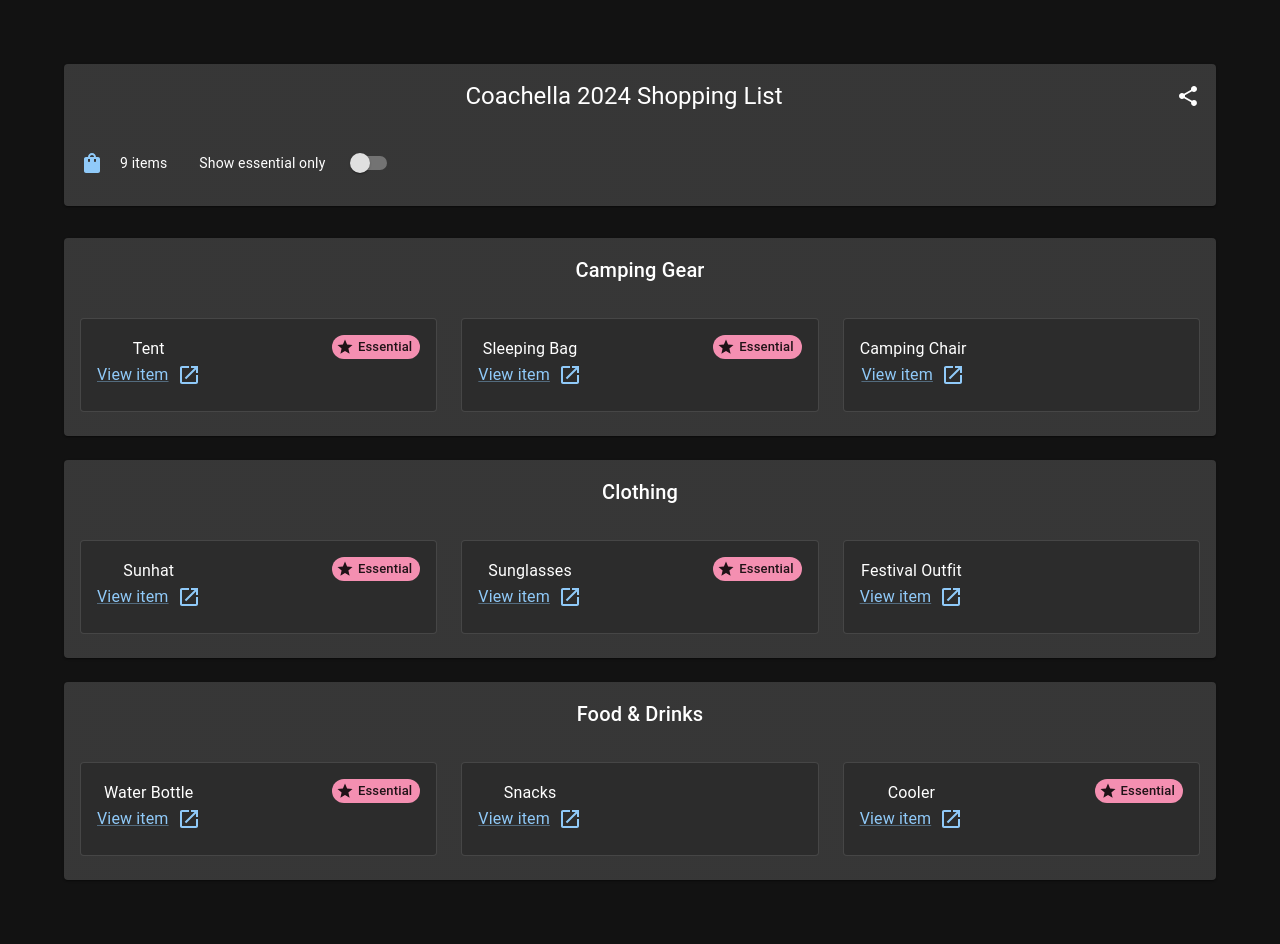
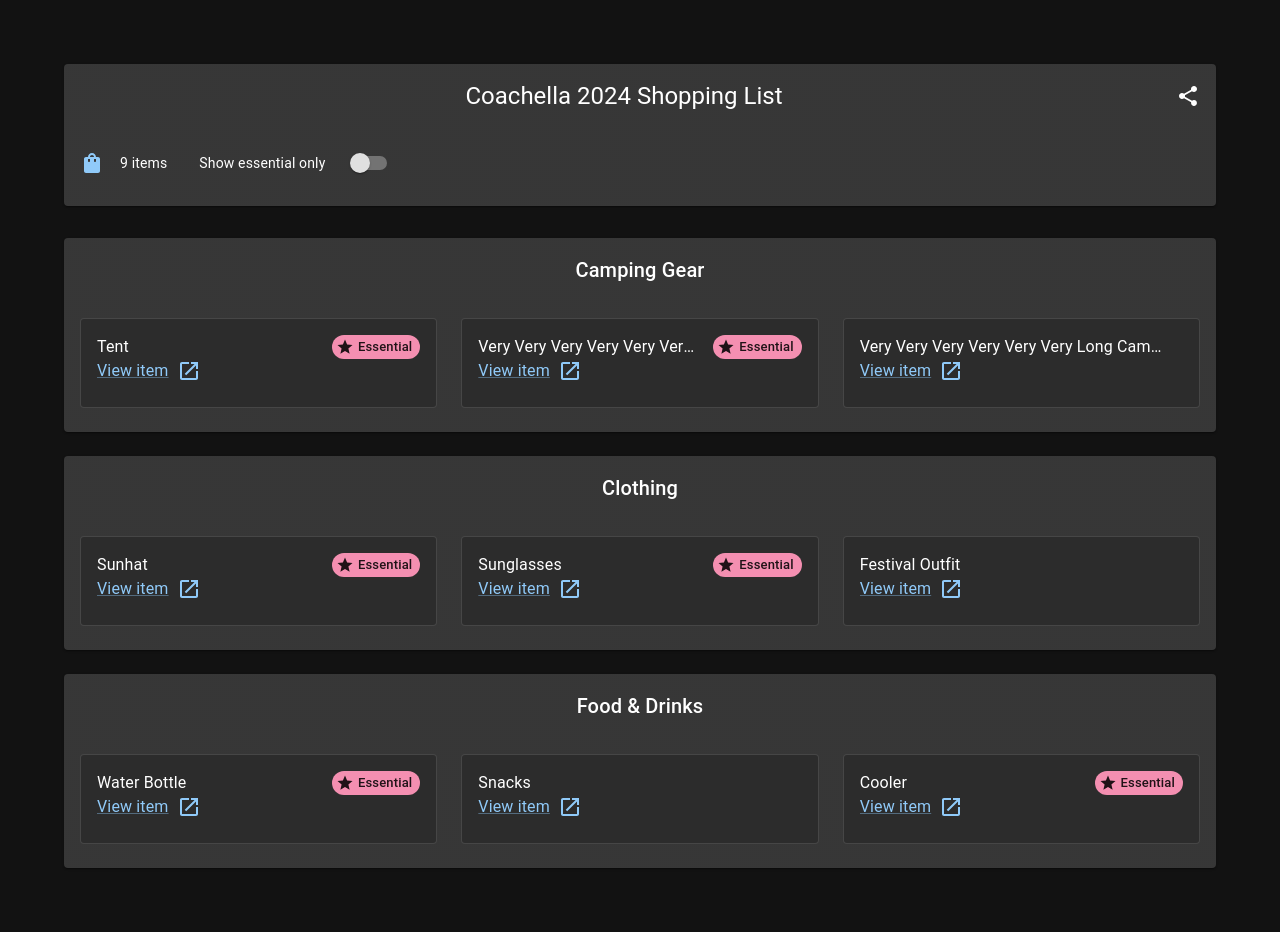
Before and after one commit to SeanAkin/FestivaList-UI, a React (Vite) app: page / in a window 1280 px wide. Built offline with nearby package versions, Linux system fonts and the light colour scheme.

Commit message:
Theme Provider, Item Styles, Mock Service and Minor Bug Fix

```diff
--- a/src/App.tsx
+++ b/src/App.tsx
@@ -1,7 +1,13 @@
+import { ThemeProvider } from "@mui/material";
 import './App.css'
 import ShoppingListPage from "@/pages/ShoppingList/ShoppingList";
+import darkTheme from "@/theme/darkTheme.ts";
 
 function App() {
-  return <ShoppingListPage />;
+  return(
+      <ThemeProvider theme={darkTheme}>
+        <ShoppingListPage />
+      </ThemeProvider>
+  );
 }
 export default App
--- a/src/components/ShoppingList/Item.module.css
+++ b/src/components/ShoppingList/Item.module.css
@@ -8,22 +8,40 @@
 
 .content {
   display: flex;
+  justify-content: space-between;
   align-items: flex-start;
-    justify-content: space-between;
   padding: 1rem;
+}
+
+.left {
+  display: flex;
+  flex-direction: column;
+  overflow: hidden;
+  margin-right: 1rem;
+}
+
+.right {
+  display: flex;
+  justify-content: flex-end;
+  align-items: center;
 }
 
 .name {
   font-weight: 600;
+  text-align: left;
+  overflow: hidden;
+  white-space: nowrap;
+  text-overflow: ellipsis;
 }
 
 .link {
   display: inline-flex;
   align-items: center;
   font-size: 14px;
-    color: var(--primary-main);
+  color: var(--primary-main, #90caf9);
   margin-top: 0.5rem;
   text-decoration: none;
+  white-space: nowrap;
 }
 
 .link:hover {
@@ -37,7 +55,6 @@
 
 .essential {
   font-weight: 500;
-    margin-left: 0.5rem;
 }
 
 .starIcon {
--- a/src/components/ShoppingList/Item.tsx
+++ b/src/components/ShoppingList/Item.tsx
@@ -1,4 +1,4 @@
-import { Card, CardContent, Typography, Chip, Link as MuiLink, Box } from "@mui/material";
+import { Card, CardContent, Typography, Chip, Link as MuiLink, Box, Tooltip } from "@mui/material";
 import { Star, OpenInNew } from "@mui/icons-material";
 import { Item as ItemType } from "@/types/item";
 import styles from "./Item.module.css";
@@ -11,10 +11,12 @@
   return (
     <Card className={styles.card} variant="outlined">
       <CardContent className={styles.content}>
-        <Box>
-          <Typography variant="subtitle1" className={styles.name}>
+        <Box className={styles.left}>
+          <Tooltip title={item.name} placement="top-start">
+            <Typography className={styles.name}>
               {item.name}
             </Typography>
+          </Tooltip>
           {item.url && (
             <MuiLink
               href={item.url}
@@ -28,6 +30,7 @@
           )}
         </Box>
         {item.essential && (
+          <Box className={styles.right}>
             <Chip
               label="Essential"
               icon={<Star className={styles.starIcon} />}
@@ -35,6 +38,7 @@
               color="secondary"
               className={styles.essential}
             />
+          </Box>
         )}
       </CardContent>
     </Card>
--- a/src/components/ShoppingList/ShoppingList.tsx
+++ b/src/components/ShoppingList/ShoppingList.tsx
@@ -1,4 +1,4 @@
-import { useState } from "react";
+import { useEffect, useState } from "react";
 import {
   Container,
   Card,
@@ -6,111 +6,38 @@
   CardContent,
   Typography,
   Switch,
-  Grid,
   IconButton,
   Box,
+  Grid2
 } from "@mui/material";
 import { Share, ShoppingBag } from "@mui/icons-material";
 import { ShoppingList as ShoppingListType } from "@/types/shoppingList";
 import Category from "./Category";
 import styles from "./ShoppingList.module.css";
-
-const mockShoppingList: ShoppingListType = {
-  guidId: "123e4567-e89b-12d3-a456-426614174000",
-  name: "Coachella 2024 Shopping List",
-  categories: [
-    {
-      categoryId: "1",
-      name: "Camping Gear",
-      items: [
-        {
-          itemId: "1",
-          name: "Tent",
-          url: "https://example.com/tent",
-          essential: true,
-        },
-        {
-          itemId: "2",
-          name: "Sleeping Bag",
-          url: "https://example.com/sleeping-bag",
-          essential: true,
-        },
-        {
-          itemId: "3",
-          name: "Camping Chair",
-          url: "https://example.com/chair",
-          essential: false,
-        },
-      ],
-    },
-    {
-      categoryId: "2",
-      name: "Clothing",
-      items: [
-        {
-          itemId: "4",
-          name: "Sunhat",
-          url: "https://example.com/sunhat",
-          essential: true,
-        },
-        {
-          itemId: "5",
-          name: "Sunglasses",
-          url: "https://example.com/sunglasses",
-          essential: true,
-        },
-        {
-          itemId: "6",
-          name: "Festival Outfit",
-          url: "https://example.com/outfit",
-          essential: false,
-        },
-      ],
-    },
-    {
-      categoryId: "3",
-      name: "Food & Drinks",
-      items: [
-        {
-          itemId: "7",
-          name: "Water Bottle",
-          url: "https://example.com/water-bottle",
-          essential: true,
-        },
-        {
-          itemId: "8",
-          name: "Snacks",
-          url: "https://example.com/snacks",
-          essential: false,
-        },
-        {
-          itemId: "9",
-          name: "Cooler",
-          url: "https://example.com/cooler",
-          essential: true,
-        },
-      ],
-    },
-  ],
-};
+import shoppingListService from "@/services/shopping-list-service";
 
 export default function ShoppingList() {
   const [showEssential, setShowEssential] = useState(false);
-  const list = mockShoppingList;
+  const [shoppingList, setShoppingList] = useState<ShoppingListType | null>(null);
 
-  const itemCount = list.categories.reduce(
-    (acc, cat) => acc + cat.items.length,
-    0
-  );
+  useEffect(() => {
+    shoppingListService.getShoppingList().then(setShoppingList);
+  }, []);
 
-  return (
+  const itemCount = shoppingList
+    ? shoppingList.categories
+        .flatMap(category => category.items)
+        .filter(item => !showEssential || item.essential).length
+    : 0;
+
+  return shoppingList !== null ? (
     <Container maxWidth="lg" className={styles.container}>
       <Card className={styles.card}>
         <CardHeader
           className={styles.header}
           title={
             <Typography variant="h5" className={styles.title}>
-              {list.name}
+              {shoppingList.name}
             </Typography>
           }
           action={
@@ -138,13 +65,15 @@
         </CardContent>
       </Card>
 
-      <Grid container spacing={3}>
-        {list.categories.map((category) => (
-          <Grid item xs={12} key={category.categoryId}>
+      <Grid2 container spacing={3}>
+        {shoppingList.categories.map((category) => (
+          <Grid2 key={category.categoryId} size={{ xs: 12 }}>
             <Category category={category} showEssential={showEssential} />
-          </Grid>
+          </Grid2>
         ))}
-      </Grid>
+      </Grid2>
     </Container>
+  ) : (
+    "Bath too small"
   );
 }
--- /dev/null
+++ b/src/services/shopping-list-service.ts
@@ -0,0 +1,43 @@
+import { ShoppingList } from "../types/shoppingList";
+
+const mockShoppingList: ShoppingList = {
+  guidId: "123e4567-e89b-12d3-a456-426614174000",
+  name: "Coachella 2024 Shopping List",
+  categories: [
+    {
+      categoryId: "1",
+      name: "Camping Gear",
+      items: [
+        { itemId: "1", name: "Tent", url: "https://example.com/tent", essential: true },
+        { itemId: "2", name: "Very Very Very Very Very Very Lon Sleeping Bag", url: "https://example.com/sleeping-bag", essential: true },
+        { itemId: "3", name: "Very Very Very Very Very Very Long Camping Chair", url: "https://example.com/chair", essential: false },
+      ],
+    },
+    {
+      categoryId: "2",
+      name: "Clothing",
+      items: [
+        { itemId: "4", name: "Sunhat", url: "https://example.com/sunhat", essential: true },
+        { itemId: "5", name: "Sunglasses", url: "https://example.com/sunglasses", essential: true },
+        { itemId: "6", name: "Festival Outfit", url: "https://example.com/outfit", essential: false },
+      ],
+    },
+    {
+      categoryId: "3",
+      name: "Food & Drinks",
+      items: [
+        { itemId: "7", name: "Water Bottle", url: "https://example.com/water-bottle", essential: true },
+        { itemId: "8", name: "Snacks", url: "https://example.com/snacks", essential: false },
+        { itemId: "9", name: "Cooler", url: "https://example.com/cooler", essential: true },
+      ],
+    },
+  ],
+};
+
+const getShoppingList = (): Promise<ShoppingList> => {
+  return Promise.resolve(mockShoppingList);
+};
+
+export default {
+  getShoppingList,
+};
```
Lines whose indentation alone changed are shown as unchanged.
